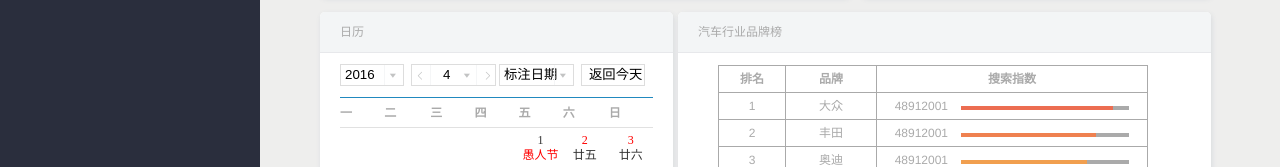
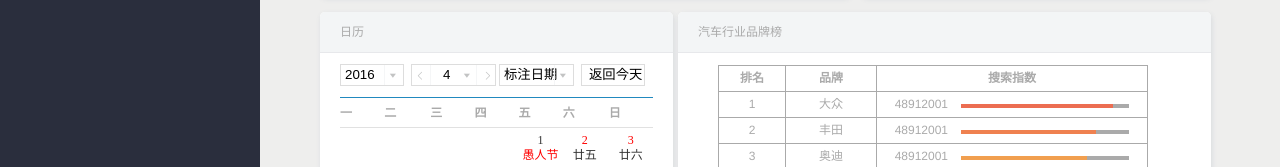
Before and after one commit to jinlinhai/IFE2016, a plain HTML site: page task_1/task_1_9.html in a window 1280 px wide. Shown: the part 775-942 px from the top of the page. Drawn offline with Linux system fonts and the light colour scheme.

Commit message:
修改汽车排行榜table的行高

```diff
--- a/task_1/css/task_1_9.css
+++ b/task_1/css/task_1_9.css
@@ -954,7 +954,8 @@ a:hover{
 }
 
 .brandstop table td,.brandstop table th{
-    height: 26px;
+    height: 25px;
+    line-height: 25px;
     text-align: center;
     border: 1px solid #aaa;
 }
```
